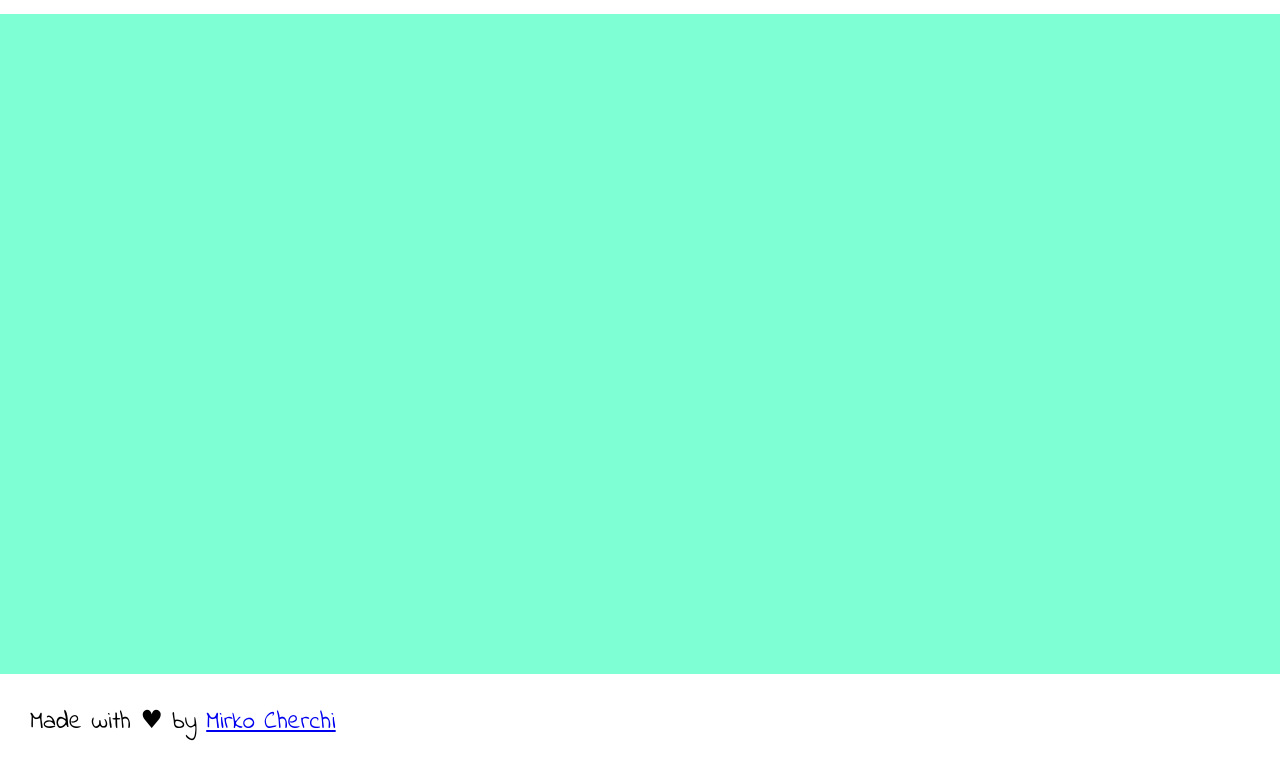
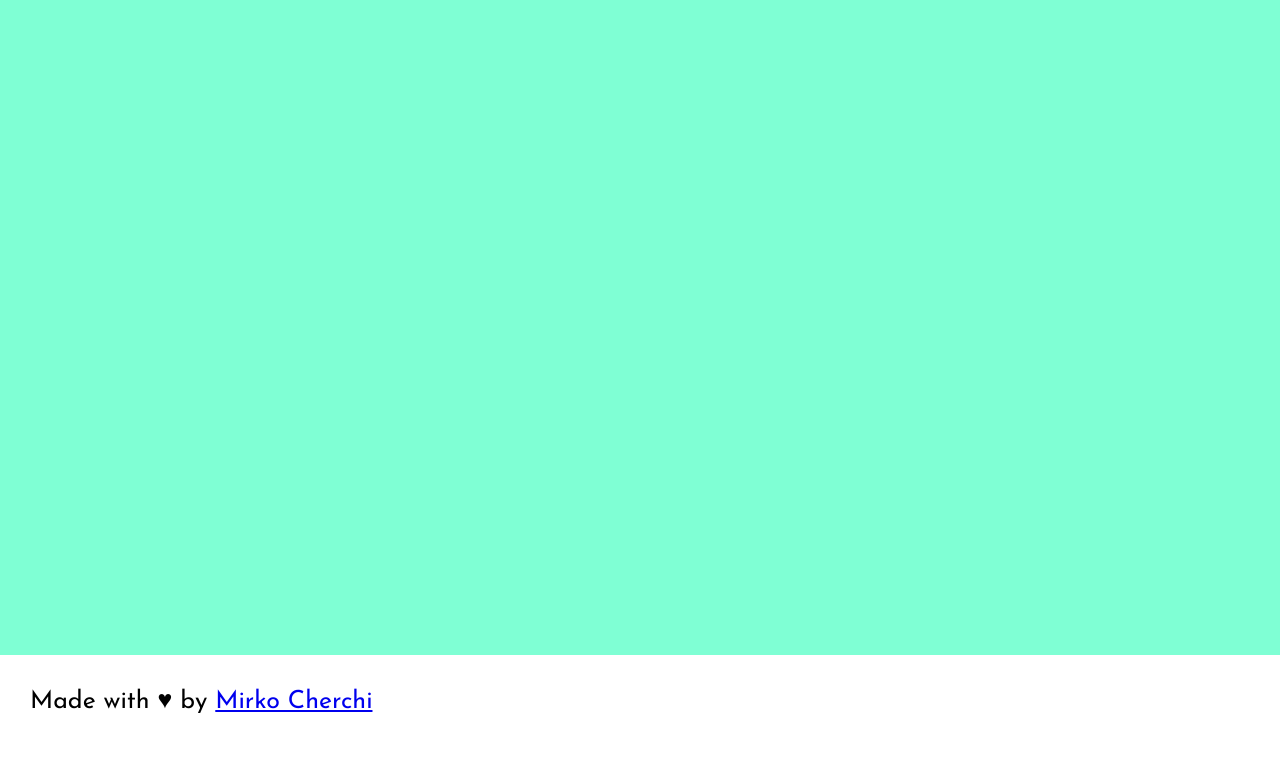
Before and after one commit to MirkoCherchi/js-campominato-dom, a plain HTML site: page index.html in a window 1280 px wide. Shown: the part 119-889 px from the top of the page. After the commit the page ends 863 px from the top, so only its background shows below. Drawn offline with Linux system fonts and the light colour scheme.

Commit message:
feat: cambio font

```diff
--- a/css/style.css
+++ b/css/style.css
@@ -8,7 +8,7 @@ body{
     height: 100vh;
     display: flex;
     flex-direction: column;
-    font-family: 'Indie Flower', cursive;
+    font-family: 'Josefin Sans', sans-serif;
 }
 
 header, footer{
@@ -114,6 +114,7 @@ main{
 
 .bomb-click {
     background-color: red;
+    color: #fff;
 }
 
 .punteggio{
--- a/index.html
+++ b/index.html
@@ -9,7 +9,7 @@
     <!-- font -->
     <link rel="preconnect" href="https://fonts.googleapis.com">
     <link rel="preconnect" href="https://fonts.gstatic.com" crossorigin>
-    <link href="https://fonts.googleapis.com/css2?family=Indie+Flower&display=swap" rel="stylesheet">
+    <link href="https://fonts.googleapis.com/css2?family=Josefin+Sans&display=swap" rel="stylesheet">
     <!-- /font -->
 
     <!-- my css -->
```
